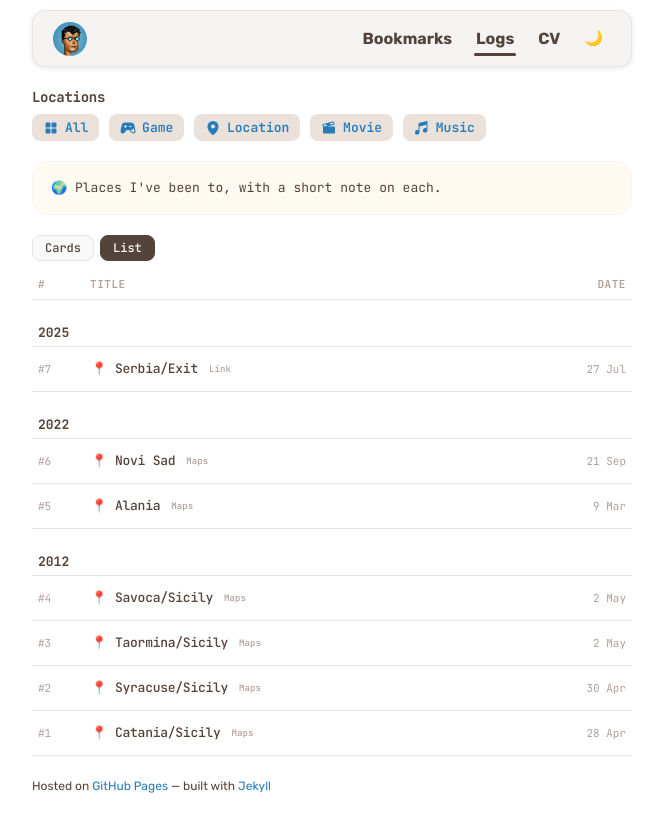
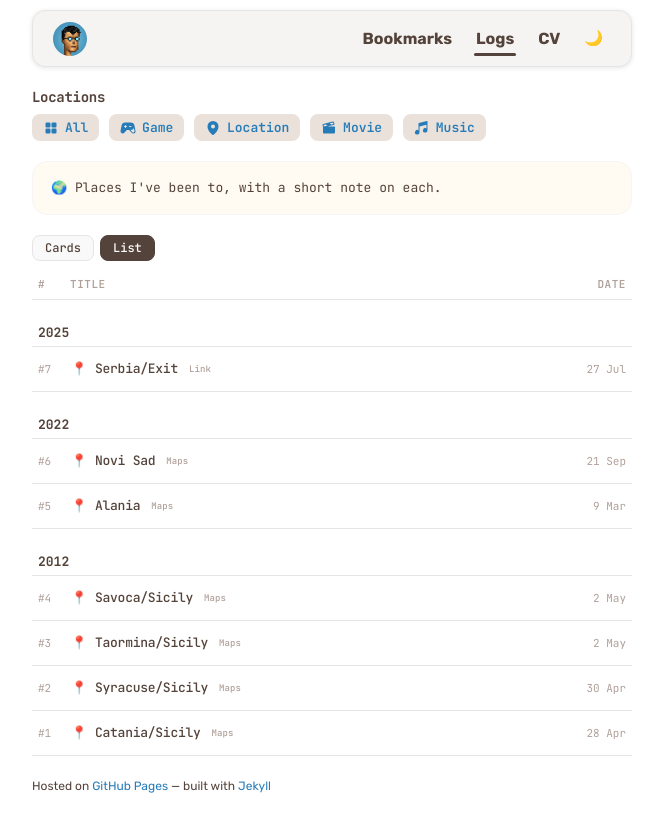
Before and after one commit to alobanov/alobanov.github.io, a Jekyll site: the page built from logs/location.html, in a window 1280 px wide. Shown: the top 832 px of the page, without its empty margins (308-971 px from the left). Built offline with Jekyll 4.4.1, drawn with Linux system fonts in a browser that asks for light colours.

Commit message:
fix(logs): close the gap between the index and the title
table-layout: fixed started honouring the 40px on the index column literally,
which with padding made it 52px against the 32px it had been. Back to a 20px
content width, and the number sits next to its title again.

```diff
--- a/assets/css/style.css
+++ b/assets/css/style.css
@@ -958,7 +958,9 @@ tr.bm-row:hover td {
 
 /* Column: row number, links to the entry's own page */
 .log-list-table .ml-num {
-    width: 40px;
+    /* Content-box width: 20 + 12px of padding gives the 32px column the list
+       had before table-layout: fixed started honouring this literally */
+    width: 20px;
 }
 
 .log-list-table .ml-num a {
```
